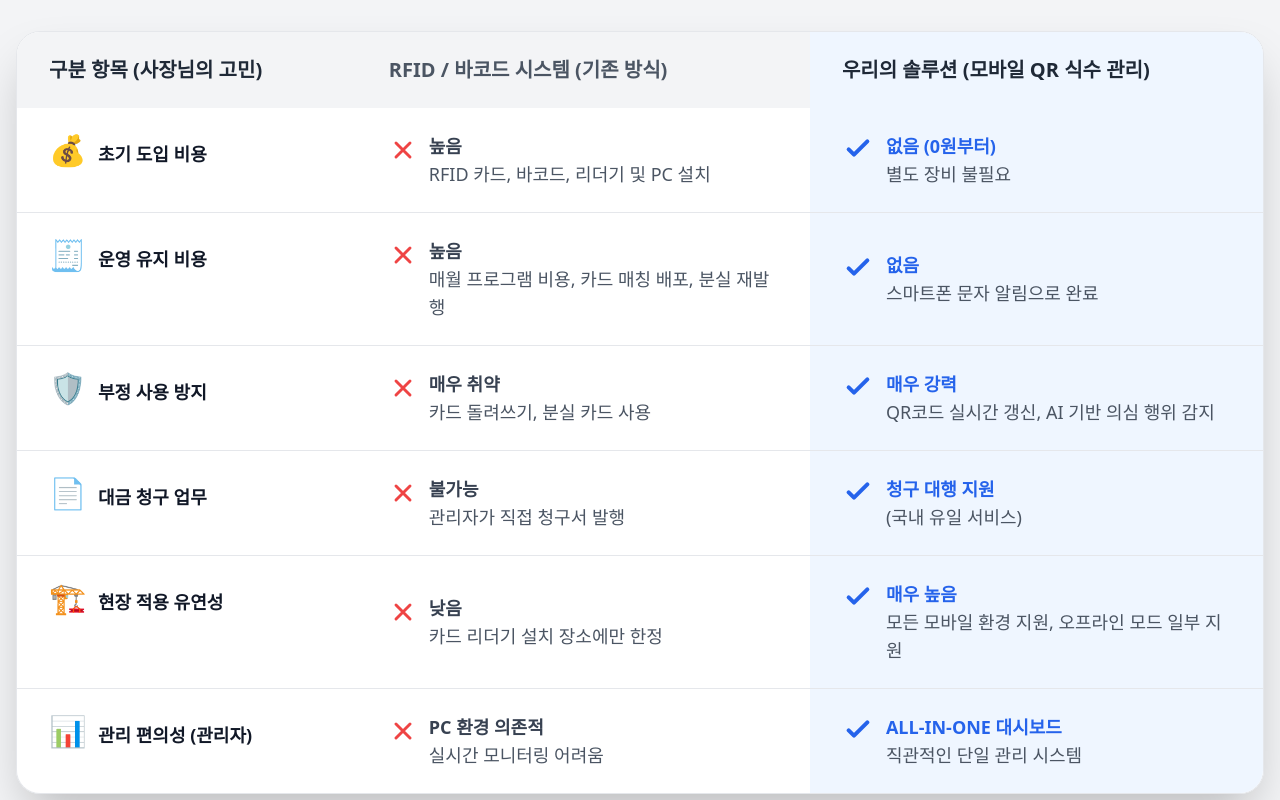
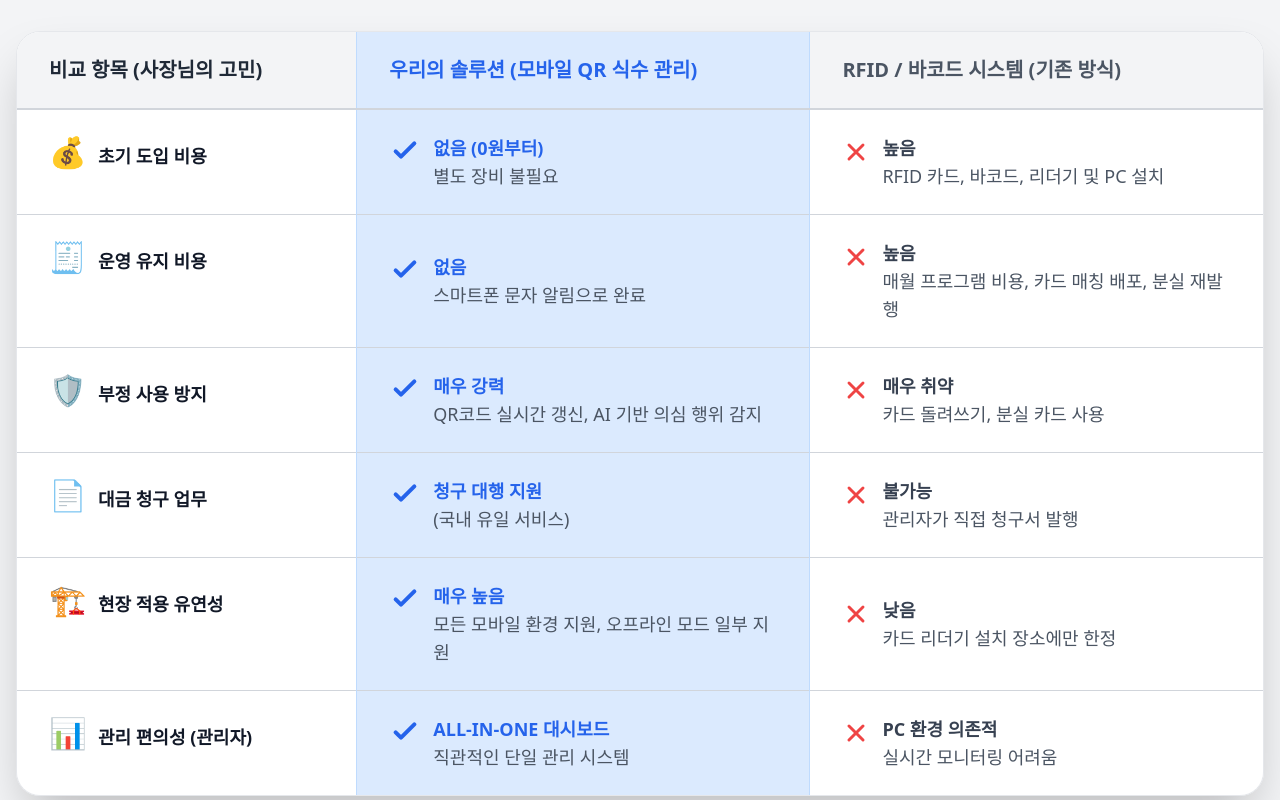
Before and after one commit to chuljongh/pos-kr, a plain HTML site: page hamba/index.html in a window 1280 px wide. Shown: the part 2080-2880 px from the top of the page. Drawn offline with nearby package versions, Linux system fonts and the light colour scheme; a web font is replaced by a local one.

Commit message:
최종 점검 . 단어를 다시 수정.

```diff
--- a/cafe/css/inline-styles.css
+++ b/cafe/css/inline-styles.css
@@ -196,7 +196,7 @@
             .hero-slides .slide-cafe1 { background-position: center center; }
             .hero-slides .slide-cafe2 { background-position: right center; } /* 우측 정렬 */
             .hero-slides .slide-cafe3 { background-position: left center; }  /* 좌측 정렬 */
-            .hero-slides .slide-advertise { background-position: right center; } /* 우측 정렬 */
+            .hero-slides .slide-advertise { background-position: 20% center; } /* 좌측에서 20% 이동 */
 
 
         }
--- a/hamba/index.html
+++ b/hamba/index.html
@@ -148,16 +148,25 @@
                 <div class="overflow-x-auto shadow-2xl rounded-3xl border border-gray-200">
                     <table class="w-full min-w-[900px] bg-white">
                         <thead>
-                            <tr class="bg-gray-100">
-                                <th class="px-8 py-6 text-left text-xl font-extrabold text-gray-800 w-1/4">구분 항목 (사장님의 고민)</th>
+                            <tr class="bg-gray-100 border-b-2 border-gray-300">
+                                <th class="px-8 py-6 text-left text-xl font-extrabold text-gray-800 w-1/4">비교 항목 (사장님의 고민)</th>
+                                <th class="px-8 py-6 text-left text-xl font-extrabold text-primary bg-blue-100 border-l border-r border-blue-200 w-1/3">우리의 솔루션 (모바일 QR 식수 관리)</th>
                                 <th class="px-8 py-6 text-left text-xl font-extrabold text-gray-600 w-1/3">RFID / 바코드 시스템 (기존 방식)</th>
-                                <th class="px-8 py-6 text-left text-xl font-extrabold text-gray-800 bg-blue-50 w-1/3">우리의 솔루션 (모바일 QR 식수 관리)</th>
                             </tr>
                         </thead>
                         <tbody>
                             <!-- Row 1: 초기 도입 비용 -->
-                            <tr class="border-b border-gray-200">
+                            <tr class="border-b border-gray-300">
                                 <td class="px-8 py-6 font-bold text-lg text-gray-900 align-top"><span class="text-3xl mr-3">💰</span>초기 도입 비용</td>
+                                <td class="px-8 py-6 text-lg text-gray-700 bg-blue-100 border-l border-r border-blue-200">
+                                    <div class="flex items-start gap-3">
+                                        <svg class="w-8 h-8 text-primary flex-shrink-0" fill="none" stroke="currentColor" viewBox="0 0 24 24"><path stroke-linecap="round" stroke-linejoin="round" stroke-width="3" d="M5 13l4 4L19 7"></path></svg>
+                                        <div>
+                                            <span class="font-bold text-primary">없음 (0원부터)</span><br>
+                                            <span class="text-gray-600">별도 장비 불필요</span>
+                                        </div>
+                                    </div>
+                                </td>
                                 <td class="px-8 py-6 text-lg text-gray-700">
                                     <div class="flex items-start gap-3">
                                         <svg class="w-7 h-7 text-red-500 flex-shrink-0 mt-1" fill="none" stroke="currentColor" viewBox="0 0 24 24"><path stroke-linecap="round" stroke-linejoin="round" stroke-width="2.5" d="M6 18L18 6M6 6l12 12"></path></svg>
@@ -167,19 +176,19 @@
                                         </div>
                                     </div>
                                 </td>
-                                <td class="px-8 py-6 text-lg text-gray-700 bg-blue-50">
+                            </tr>
+                            <!-- Row 2: 운영 유지 비용 -->
+                            <tr class="border-b border-gray-300">
+                                <td class="px-8 py-6 font-bold text-lg text-gray-900 align-top"><span class="text-3xl mr-3">🧾</span>운영 유지 비용</td>
+                                <td class="px-8 py-6 text-lg text-gray-700 bg-blue-100 border-l border-r border-blue-200">
                                     <div class="flex items-start gap-3">
                                         <svg class="w-8 h-8 text-primary flex-shrink-0" fill="none" stroke="currentColor" viewBox="0 0 24 24"><path stroke-linecap="round" stroke-linejoin="round" stroke-width="3" d="M5 13l4 4L19 7"></path></svg>
                                         <div>
-                                            <span class="font-bold text-primary">없음 (0원부터)</span><br>
-                                            <span class="text-gray-600">별도 장비 불필요</span>
+                                            <span class="font-bold text-primary">없음</span><br>
+                                            <span class="text-gray-600">스마트폰 문자 알림으로 완료</span>
                                         </div>
                                     </div>
                                 </td>
-                            </tr>
-                            <!-- Row 2: 운영 유지 비용 -->
-                            <tr class="border-b border-gray-200">
-                                <td class="px-8 py-6 font-bold text-lg text-gray-900 align-top"><span class="text-3xl mr-3">🧾</span>운영 유지 비용</td>
                                 <td class="px-8 py-6 text-lg text-gray-700">
                                     <div class="flex items-start gap-3">
                                         <svg class="w-7 h-7 text-red-500 flex-shrink-0 mt-1" fill="none" stroke="currentColor" viewBox="0 0 24 24"><path stroke-linecap="round" stroke-linejoin="round" stroke-width="2.5" d="M6 18L18 6M6 6l12 12"></path></svg>
@@ -189,19 +198,19 @@
                                         </div>
                                     </div>
                                 </td>
-                                <td class="px-8 py-6 text-lg text-gray-700 bg-blue-50">
+                            </tr>
+                            <!-- Row 3: 부정 사용 방지 -->
+                            <tr class="border-b border-gray-300">
+                                <td class="px-8 py-6 font-bold text-lg text-gray-900 align-top"><span class="text-3xl mr-3">🛡️</span>부정 사용 방지</td>
+                                <td class="px-8 py-6 text-lg text-gray-700 bg-blue-100 border-l border-r border-blue-200">
                                     <div class="flex items-start gap-3">
                                         <svg class="w-8 h-8 text-primary flex-shrink-0" fill="none" stroke="currentColor" viewBox="0 0 24 24"><path stroke-linecap="round" stroke-linejoin="round" stroke-width="3" d="M5 13l4 4L19 7"></path></svg>
                                         <div>
-                                            <span class="font-bold text-primary">없음</span><br>
-                                            <span class="text-gray-600">스마트폰 문자 알림으로 완료</span>
+                                            <span class="font-bold text-primary">매우 강력</span><br>
+                                            <span class="text-gray-600">QR코드 실시간 갱신, AI 기반 의심 행위 감지</span>
                                         </div>
                                     </div>
                                 </td>
-                            </tr>
-                            <!-- Row 3: 부정 사용 방지 -->
-                            <tr class="border-b border-gray-200">
-                                <td class="px-8 py-6 font-bold text-lg text-gray-900 align-top"><span class="text-3xl mr-3">🛡️</span>부정 사용 방지</td>
                                 <td class="px-8 py-6 text-lg text-gray-700">
                                     <div class="flex items-start gap-3">
                                         <svg class="w-7 h-7 text-red-500 flex-shrink-0 mt-1" fill="none" stroke="currentColor" viewBox="0 0 24 24"><path stroke-linecap="round" stroke-linejoin="round" stroke-width="2.5" d="M6 18L18 6M6 6l12 12"></path></svg>
@@ -211,19 +220,19 @@
                                         </div>
                                     </div>
                                 </td>
-                                <td class="px-8 py-6 text-lg text-gray-700 bg-blue-50">
+                            </tr>
+                            <!-- Row 4: 대금 청구 업무 -->
+                            <tr class="border-b border-gray-300">
+                                <td class="px-8 py-6 font-bold text-lg text-gray-900 align-top"><span class="text-3xl mr-3">📄</span>대금 청구 업무</td>
+                                <td class="px-8 py-6 text-lg text-gray-700 bg-blue-100 border-l border-r border-blue-200">
                                     <div class="flex items-start gap-3">
                                         <svg class="w-8 h-8 text-primary flex-shrink-0" fill="none" stroke="currentColor" viewBox="0 0 24 24"><path stroke-linecap="round" stroke-linejoin="round" stroke-width="3" d="M5 13l4 4L19 7"></path></svg>
                                         <div>
-                                            <span class="font-bold text-primary">매우 강력</span><br>
-                                            <span class="text-gray-600">QR코드 실시간 갱신, AI 기반 의심 행위 감지</span>
+                                            <span class="font-bold text-primary">청구 대행 지원</span><br>
+                                            <span class="text-gray-600">(국내 유일 서비스)</span>
                                         </div>
                                     </div>
                                 </td>
-                            </tr>
-                            <!-- Row 4: 대금 청구 업무 -->
-                            <tr class="border-b border-gray-200">
-                                <td class="px-8 py-6 font-bold text-lg text-gray-900 align-top"><span class="text-3xl mr-3">📄</span>대금 청구 업무</td>
                                 <td class="px-8 py-6 text-lg text-gray-700">
                                     <div class="flex items-start gap-3">
                                         <svg class="w-7 h-7 text-red-500 flex-shrink-0 mt-1" fill="none" stroke="currentColor" viewBox="0 0 24 24"><path stroke-linecap="round" stroke-linejoin="round" stroke-width="2.5" d="M6 18L18 6M6 6l12 12"></path></svg>
@@ -233,19 +242,19 @@
                                         </div>
                                     </div>
                                 </td>
-                                <td class="px-8 py-6 text-lg text-gray-700 bg-blue-50">
+                            </tr>
+                            <!-- Row 5: 현장 적용 유연성 -->
+                            <tr class="border-b border-gray-300">
+                                <td class="px-8 py-6 font-bold text-lg text-gray-900 align-top"><span class="text-3xl mr-3">🏗️</span>현장 적용 유연성</td>
+                                <td class="px-8 py-6 text-lg text-gray-700 bg-blue-100 border-l border-r border-blue-200">
                                     <div class="flex items-start gap-3">
                                         <svg class="w-8 h-8 text-primary flex-shrink-0" fill="none" stroke="currentColor" viewBox="0 0 24 24"><path stroke-linecap="round" stroke-linejoin="round" stroke-width="3" d="M5 13l4 4L19 7"></path></svg>
                                         <div>
-                                            <span class="font-bold text-primary">청구 대행 지원</span><br>
-                                            <span class="text-gray-600">(국내 유일 서비스)</span>
+                                            <span class="font-bold text-primary">매우 높음</span><br>
+                                            <span class="text-gray-600">모든 모바일 환경 지원, 오프라인 모드 일부 지원</span>
                                         </div>
                                     </div>
                                 </td>
-                            </tr>
-                            <!-- Row 5: 현장 적용 유연성 -->
-                            <tr class="border-b border-gray-200">
-                                <td class="px-8 py-6 font-bold text-lg text-gray-900 align-top"><span class="text-3xl mr-3">🏗️</span>현장 적용 유연성</td>
                                 <td class="px-8 py-6 text-lg text-gray-700">
                                     <div class="flex items-start gap-3">
                                         <svg class="w-7 h-7 text-red-500 flex-shrink-0 mt-1" fill="none" stroke="currentColor" viewBox="0 0 24 24"><path stroke-linecap="round" stroke-linejoin="round" stroke-width="2.5" d="M6 18L18 6M6 6l12 12"></path></svg>
@@ -255,34 +264,25 @@
                                         </div>
                                     </div>
                                 </td>
-                                <td class="px-8 py-6 text-lg text-gray-700 bg-blue-50">
-                                    <div class="flex items-start gap-3">
-                                        <svg class="w-8 h-8 text-primary flex-shrink-0" fill="none" stroke="currentColor" viewBox="0 0 24 24"><path stroke-linecap="round" stroke-linejoin="round" stroke-width="3" d="M5 13l4 4L19 7"></path></svg>
-                                        <div>
-                                            <span class="font-bold text-primary">매우 높음</span><br>
-                                            <span class="text-gray-600">모든 모바일 환경 지원, 오프라인 모드 일부 지원</span>
-                                        </div>
-                                    </div>
-                                </td>
                             </tr>
                             <!-- Row 6: 관리 편의성 -->
                             <tr>
                                 <td class="px-8 py-6 font-bold text-lg text-gray-900 align-top"><span class="text-3xl mr-3">📊</span>관리 편의성 (관리자)</td>
+                                <td class="px-8 py-6 text-lg text-gray-700 bg-blue-100 border-l border-r border-blue-200">
+                                    <div class="flex items-start gap-3">
+                                        <svg class="w-8 h-8 text-primary flex-shrink-0" fill="none" stroke="currentColor" viewBox="0 0 24 24"><path stroke-linecap="round" stroke-linejoin="round" stroke-width="3" d="M5 13l4 4L19 7"></path></svg>
+                                        <div>
+                                            <span class="font-bold text-primary">ALL-IN-ONE 대시보드</span><br>
+                                            <span class="text-gray-600">직관적인 단일 관리 시스템</span>
+                                        </div>
+                                    </div>
+                                </td>
                                 <td class="px-8 py-6 text-lg text-gray-700">
                                     <div class="flex items-start gap-3">
                                         <svg class="w-7 h-7 text-red-500 flex-shrink-0 mt-1" fill="none" stroke="currentColor" viewBox="0 0 24 24"><path stroke-linecap="round" stroke-linejoin="round" stroke-width="2.5" d="M6 18L18 6M6 6l12 12"></path></svg>
                                         <div>
                                             <span class="font-bold">PC 환경 의존적</span><br>
                                             <span class="text-gray-600">실시간 모니터링 어려움</span>
-                                        </div>
-                                    </div>
-                                </td>
-                                <td class="px-8 py-6 text-lg text-gray-700 bg-blue-50">
-                                    <div class="flex items-start gap-3">
-                                        <svg class="w-8 h-8 text-primary flex-shrink-0" fill="none" stroke="currentColor" viewBox="0 0 24 24"><path stroke-linecap="round" stroke-linejoin="round" stroke-width="3" d="M5 13l4 4L19 7"></path></svg>
-                                        <div>
-                                            <span class="font-bold text-primary">ALL-IN-ONE 대시보드</span><br>
-                                            <span class="text-gray-600">직관적인 단일 관리 시스템</span>
                                         </div>
                                     </div>
                                 </td>
@@ -307,7 +307,7 @@
                     <span class="text-white font-extrabold text-3xl">2</span>
                 </div>
                 <h2 class="text-5xl md:text-6xl font-extrabold mb-12 leading-tight">
-                    어떻게? 구내식당·함바식당 <span class="text-primary">상황별 결제 구현</span>
+                    어떻게? 구내식당·함바식당 <span class="text-primary">상황별 결제 방식</span>
                 </h2>
                 <p class="text-xl text-gray-300 max-w-5xl mx-auto leading-relaxed">
                     각 현장별 결제 상황에 맞춰 전용 식당부터 외부인 카드 결제까지 완벽하게 지원됩니다.
```
Also changed, not shown: cafe/index.html (+1 -1 lines).
